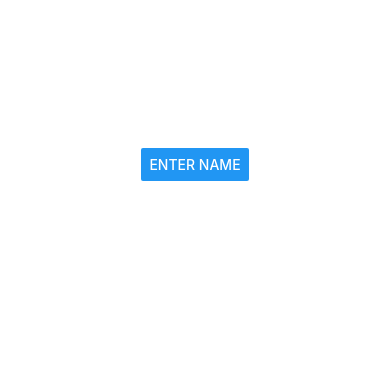
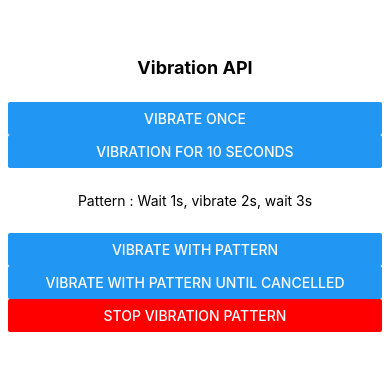
Before and after one commit to Ravindersharma83/NativeComponents, a React Native app: screen / in a window 390 px wide. Shown: the part 258-628 px from the top of the page. Built offline with nearby package versions, Linux system fonts and the light colour scheme.

Commit message:
22- Vibration component

```diff
--- a/App.tsx
+++ b/App.tsx
@@ -17,6 +17,7 @@ import DrawerLayoutComponent from './src/Components/DrawerLayoutComponent'
 import TransformComponent from './src/Components/TransformComponent'
 import BackHandlerAndroidComp from './src/Components/BackHandlerAndroidComp'
 import PromptAlert from './src/Components/PromptAlert'
+import VibrationAlert from './src/Components/VibrationAlert'
 
 const App = () => {
   return (
@@ -36,7 +37,8 @@ const App = () => {
       // <DrawerLayoutComponent/>
       // <TransformComponent/>
       // <BackHandlerAndroidComp/>
-      <PromptAlert/>
+      // <PromptAlert/>
+      <VibrationAlert/>
   )
 }
 
--- /dev/null
+++ b/src/Components/VibrationAlert.js
@@ -0,0 +1,59 @@
+import { Button, StyleSheet, Text, View, Vibration } from 'react-native'
+import React from 'react'
+
+const VibrationAlert = () => {
+    const ONE_SECOND_IN_MS = 1000;
+
+    const PATTERN = [
+        1*ONE_SECOND_IN_MS,
+        2*ONE_SECOND_IN_MS,
+        3*ONE_SECOND_IN_MS
+    ];
+
+    const PATTERN_DESC = "Wait 1s, vibrate 2s, wait 3s"
+  return (
+    <View style={styles.container}>
+        <Text style={[styles.header, styles.paragraph]}>Vibration API</Text>
+        <View>
+            <Button title='Vibrate Once' onPress={()=>Vibration.vibrate()}/>
+        </View>
+
+        <View>
+            <Button title='Vibration for 10 seconds' onPress={()=>Vibration.vibrate(10*ONE_SECOND_IN_MS)}/>
+        </View>
+
+        <Text style={styles.paragraph}>Pattern : {PATTERN_DESC}</Text>
+
+        <Button title='Vibrate with pattern' onPress={()=>Vibration.vibrate(PATTERN)} />
+
+        <Button title='Vibrate with pattern until cancelled' onPress={()=>Vibration.vibrate(PATTERN,true)} />
+
+        <Button title='stop vibration pattern' color='red' onPress={()=>Vibration.cancel()}/>
+    </View>
+  )
+}
+
+export default VibrationAlert
+
+const styles = StyleSheet.create({
+    container: {
+      flex: 1,
+      justifyContent: 'center',
+      paddingTop: 44,
+      padding: 8,
+    },
+    header: {
+      fontSize: 18,
+      fontWeight: 'bold',
+      textAlign: 'center',
+    },
+    paragraph: {
+      margin: 24,
+      textAlign: 'center',
+    },
+    separator: {
+      marginVertical: 8,
+      borderBottomColor: '#737373',
+      borderBottomWidth: StyleSheet.hairlineWidth,
+    },
+  });
```
Also changed, not shown: 1 other file (tests, documents, lock files or other folders).
